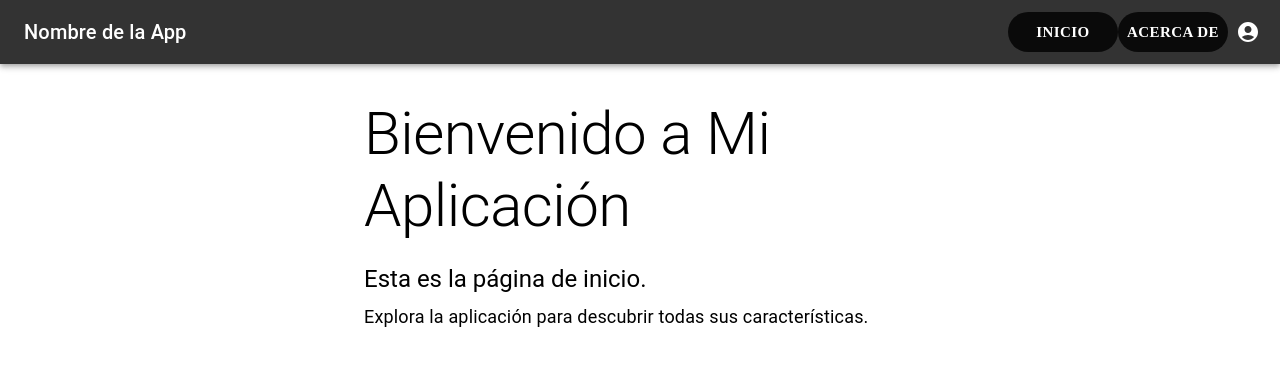
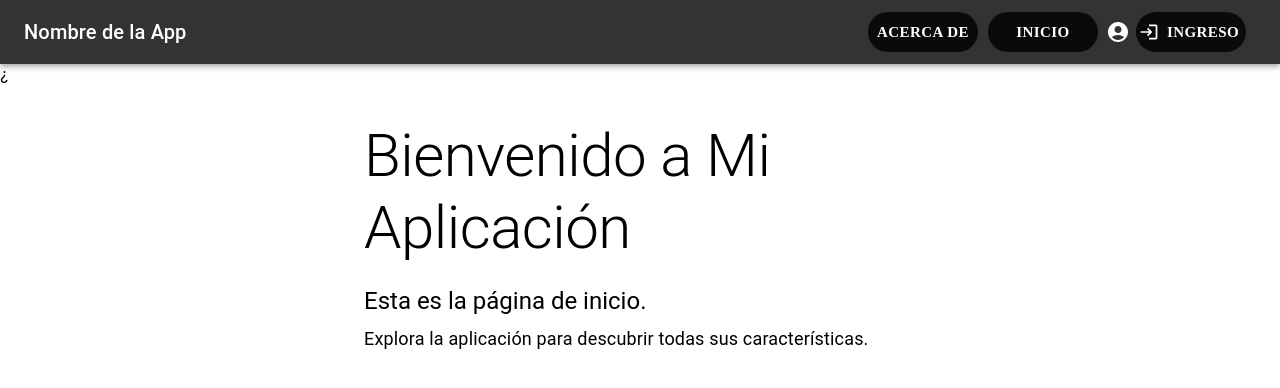
Before and after one commit to yinwm88/Repertorio-de-recetas, a React (Create React App) app in the folder app/frontend/: page /about in a window 1280 px wide. Shown: the top 388 px of the page. Built offline with nearby package versions, Linux system fonts and the light colour scheme.

Commit message:
se incorporo el boton de login

```diff
--- a/app/frontend/package.json
+++ b/app/frontend/package.json
@@ -10,6 +10,7 @@
     "@testing-library/jest-dom": "^5.17.0",
     "@testing-library/react": "^13.4.0",
     "@testing-library/user-event": "^13.5.0",
+    "firebase": "^10.9.0",
     "firebase-admin": "^12.0.0",
     "react": "^18.2.0",
     "react-dom": "^18.2.0",
--- a/app/frontend/src/App.css
+++ b/app/frontend/src/App.css
@@ -44,8 +44,8 @@
     position:absolute;
     top: 50%;
     left: 50%;
-    height: 250px;
-    width: 450px;
+    height: 300px;
+    width: 500px;
     border-radius: 35px;
     transform: translate(-50%, -50%);
     background-color:rgb(53, 52, 51);
@@ -54,19 +54,19 @@
 
 .boton-iniciar-sesion{
     top: 40px;
-    left:110px;
+    left:90px;
     transform: translate(-50%, -50%);
 }
 .boton-registrar{
     top: 40px;
-    left: 190px;
+    left: 200px;
     transform: translate(-50%, -50%);
 }
 
 
 .boton-crear-cuenta{
-    top: 30px;
-    left:430px;
+    top: 40px;
+    left:390px;
     transform: translate(-50%, -50%);
 }
 
@@ -75,7 +75,7 @@
     top: 50%;
     left: 50%;
     width: 500px;
-    height: 320px;
+    height: 370px;
     border-radius: 35px;
     transform: translate(-50%, -50%);
     background-color:rgb(53, 52, 51);
--- a/app/frontend/src/App.js
+++ b/app/frontend/src/App.js
@@ -12,14 +12,14 @@ import Ingreso from './Ingreso';
 const App = () => {
   return (
     <ThemeProvider theme={theme}>
-
       <Router>
         <TopBar />
-        <Container maxWidth="xl" style={{ marginTop: '34px' }}>
+¿        <Container maxWidth="xl" style={{ marginTop: '36px' }}>
           <Routes>
 
             <Route path="/" element={<Contenido />} />
             <Route path="/about" element={<Inicio />} />
+
 
           </Routes>
         </Container>
--- a/app/frontend/src/Contenido.js
+++ b/app/frontend/src/Contenido.js
@@ -3,15 +3,16 @@ import { Grid, Card, Container, CardActionArea, CardMedia, CardContent, Typograp
 import { db } from './firebaseConfig';
 import IngredientesBar from './IngredientesBar';
 import FiltroRecetas from './Filtros';
+
 function Contenido() {
   const [recipes, setRecipes] = useState([]);
   const [currentPage, setCurrentPage] = useState(1);
-  const [recipesPerPage] = useState(20); // Puedes ajustar este valor según tus necesidades
+  const [recipesPerPage] = useState(20);
   const [lastKey, setLastKey] = useState('');
 
   useEffect(() => {
     fetchRecipes();
-  }, [currentPage]); // Dependencia actualizada a currentPage
+  }, [currentPage]);
 
   const fetchRecipes = () => {
     console.log("Intentando recuperar recetas...");
@@ -48,7 +49,7 @@ function Contenido() {
 
   // Estilo para el contenedor desplazable
   const scrollableContainerStyle = {
-    maxHeight: '600px', // Ajusta esta altura a tus necesidades
+    maxHeight: '600px',
     overflowY: 'auto'
   };
 
--- a/app/frontend/src/Ingreso.js
+++ b/app/frontend/src/Ingreso.js
@@ -1,7 +1,8 @@
 import React, { useState } from 'react';
 import { Button, Modal, TextField } from '@mui/material';
-import AccountCircleIcon from '@mui/icons-material/AccountCircle';
+import LoginIcon from '@mui/icons-material/Login';
 import theme from './Theme/theme';
+import './App.css';
 
 const Ingreso = () => {
 
@@ -17,13 +18,13 @@ const Ingreso = () => {
         setPassword('');
     };
 
+    const [mostrarRegistro, setMostrarRegistro] = useState(false);
+    const [nombre, setNombre] = useState('');
+    const [correo, setCorreo] = useState('');
+
     const mostrarFormularioRegistro = () => {
         setMostrarRegistro(true);
     };
-
-    const [mostrarRegistro, setMostrarRegistro] = useState(false);
-    const [nombre, setNombre] = useState('');
-    const [correo, setCorreo] = useState('');
 
     const secondHandleSubmit = () => {
         console.log('Nombre:', nombre);
@@ -39,8 +40,9 @@ const Ingreso = () => {
     return (
         <div>
             <Button
-                startIcon={<AccountCircleIcon/>}
+                startIcon={<LoginIcon />}
                 onClick={() => setOpen(true)}
+                sx={{margin:'10px'}}
             >
                 Ingreso
             </Button>
--- a/app/frontend/src/TopBar.js
+++ b/app/frontend/src/TopBar.js
@@ -3,6 +3,7 @@ import { AppBar, Toolbar, Typography, IconButton, Button, Menu, MenuItem } from
 import MenuIcon from '@mui/icons-material/Menu';
 import AccountCircle from '@mui/icons-material/AccountCircle'; // Importa el icono de perfil
 import { Link } from 'react-router-dom';
+import Ingreso from './Ingreso.js'
 
 function TopBar() {
   const [anchorEl, setAnchorEl] = useState(null);
@@ -33,9 +34,8 @@ function TopBar() {
         <Typography variant="h6" component="div" sx={{ flexGrow: 1 }}>
           Nombre de la App
         </Typography>
+        <Button color="inherit" component={Link} to="/about" sx={{margin:'10px'}}>Acerca de</Button>
         <Button color="inherit" component={Link} to="/">Inicio</Button>
-        <Button color="inherit" component={Link} to="/about">Acerca de</Button>
-
         {/* Icono de perfil y menú desplegable */}
         <IconButton
           edge="end"
@@ -47,6 +47,7 @@ function TopBar() {
         >
           <AccountCircle />
         </IconButton>
+        <Ingreso/>
         <Menu
           id="menu-appbar"
           anchorEl={profileMenuAnchorEl}
```
Also changed, not shown: 1 other file (tests, documents, lock files or other folders).
